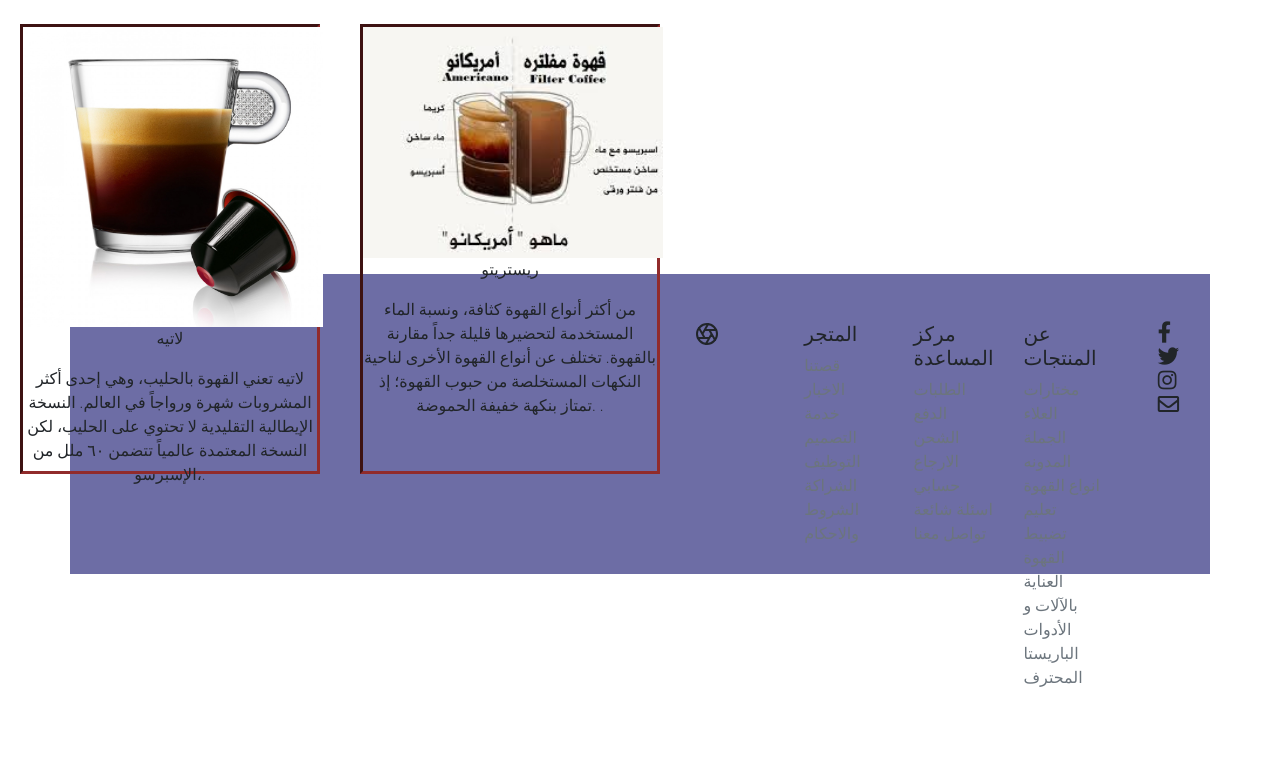
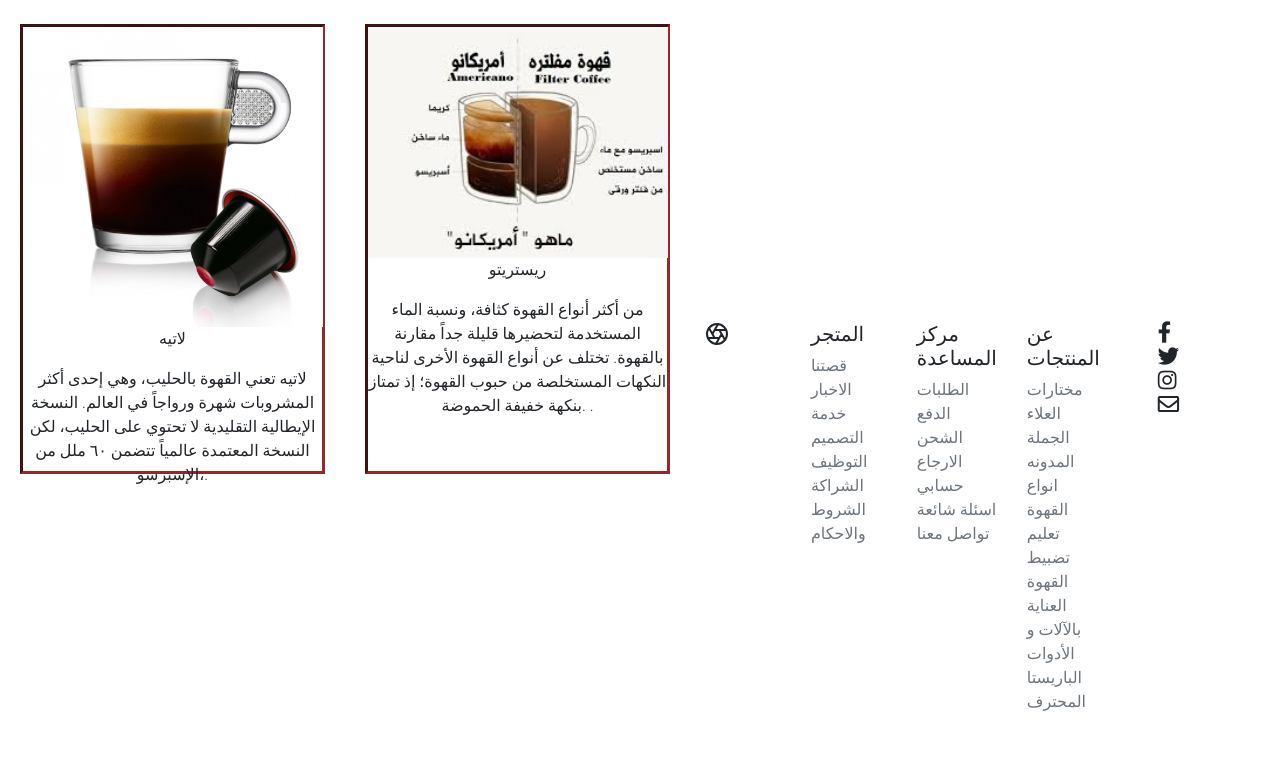
Before and after one commit to cwt2030/website1, a plain HTML site: page index.html in a window 1280 px wide. Shown: the part 1300-2057 px from the top of the page. Before the commit the page ends 2030 px from the top, so only its background shows below. Drawn offline with nearby package versions, Linux system fonts and the light colour scheme.

Commit message:
Update style.css

```diff
--- a/style.css
+++ b/style.css
@@ -8,7 +8,7 @@ header{
     background: black;
     height: 300px;
     color: aliceblue;
-     text-align: center;
+    text-align: center;
 
 }
 section{
@@ -18,21 +18,18 @@ height:1250px;
    float: left;
     border: rgb(145, 43, 43);
     height: 450px;
-    width: 300px;
+    width: 305px;
     margin: 20px;
     border-style:inset;
     text-align: center;
+
 
 }
 .box img{
     width: 300px;
 }
 
-footer{
-    height: 300px;
-    background: rgb(109, 109, 165);
 
-}
 header{
     background-color:  #1a8cff ;
 }
```
